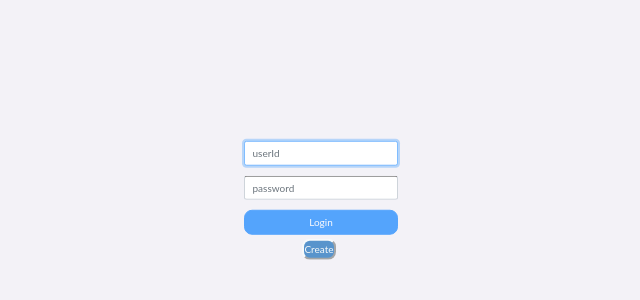
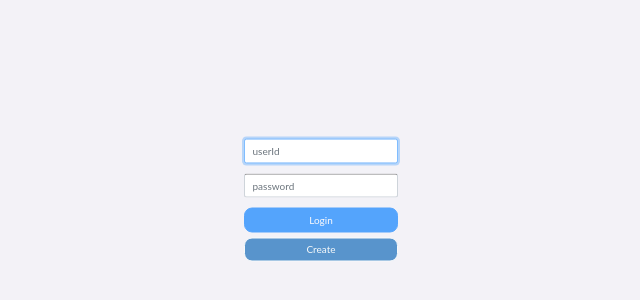
Before and after one commit to SRIDHERKUMAR/Build-Ur-Plan, a React (Create React App) app: page / in a window 1280 px wide. Shown: the part 200-500 px from the top of the page, without its empty margins (321-961 px from the left). Built offline with nearby package versions, Linux system fonts and the light colour scheme; no server answers.

Commit message:
refactor button styles

```diff
--- a/src/containers/userLogin/login.js
+++ b/src/containers/userLogin/login.js
@@ -104,11 +104,14 @@
                             >
                                 Login
                             </Button>
-                    <button
-                        className="button"
-                        onClick={() => this.props.addNewUser(true)}>
-                        Create
-                    </button>
+                            <Button
+                                block
+                                bssize="large"
+                                className="button"
+                                onClick={() => this.props.addNewUser(true)}
+                            >
+                                Create
+                            </Button>
                         </Form>
                     </div>
                     }
```
